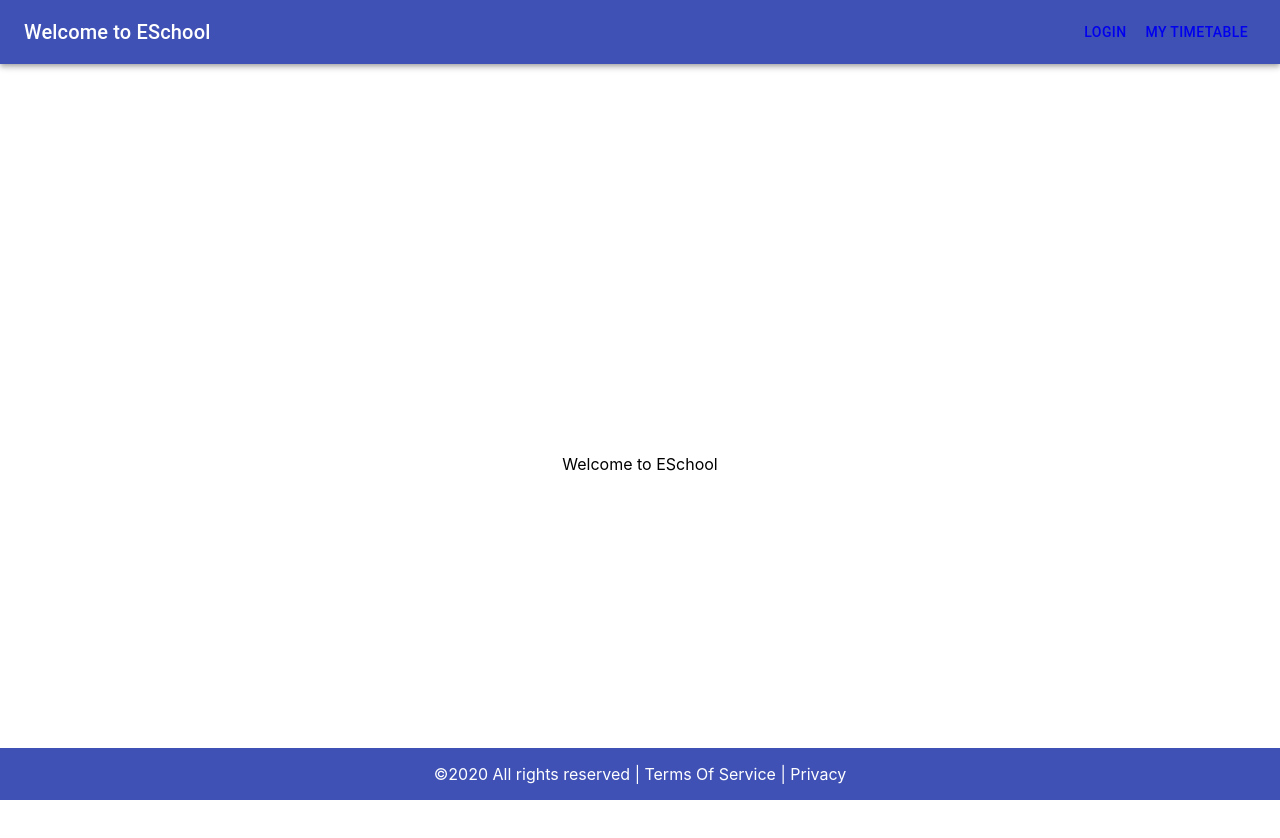
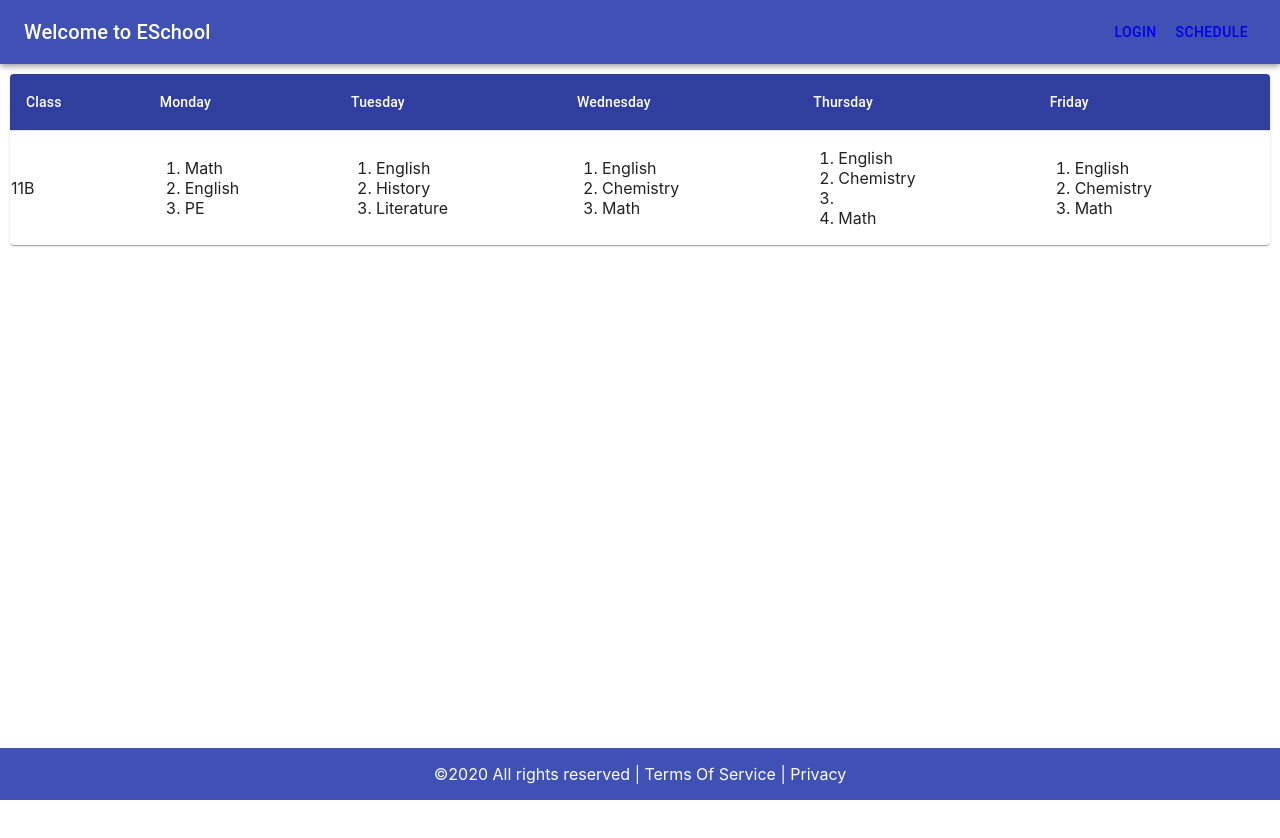
Before and after one commit to NickUkraine24/e_school, a React (Create React App) app: page /Schedule in a window 1280 px wide. Shown: the top 838 px of the page. After the commit the page ends 800 px from the top, so only its background shows below. Built offline with nearby package versions, Linux system fonts and the light colour scheme.

Commit message:
added reccomendations and styled schedule table

```diff
--- a/src/components/App/App.js
+++ b/src/components/App/App.js
@@ -9,15 +9,15 @@ import Login from '../Login';
 import Header from '../Header/Header';
 import Footer from '../Footer/Footer';
 import Main from '../Main';
-import TimeTable from '../TimeTable';
+import Schedule from '../Schedule';
 
 const App = () => {
   return (
     <Router>
       <Header/>
       <Switch>
-        <Route path="/timetable">
-         <TimeTable />
+        <Route path="/Schedule">
+         <Schedule />
         </Route>
         <Route path="/auth">
           <Login />
--- a/src/components/Header/Header.js
+++ b/src/components/Header/Header.js
@@ -18,8 +18,8 @@ const Header = () => {
           <Link to={'/auth'}>
             <Button color="inherit">Login</Button>
           </Link>
-          <Link to={'/timetable'}>
-            <Button color="inherit">My timetable</Button>
+          <Link to={'/schedule'}>
+            <Button color="inherit">Schedule</Button>
           </Link>
         </Toolbar>
       </AppBar>
--- /dev/null
+++ b/src/components/Schedule/Schedule.css
@@ -0,0 +1,6 @@
+.schedule div {
+    width: auto;
+    margin-top: 10px;
+    margin-left: 10px;
+    margin-right: 10px;
+}
--- /dev/null
+++ b/src/components/Schedule/Schedule.js
@@ -0,0 +1,68 @@
+import React from 'react';
+import Table from '@material-ui/core/Table';
+import TableBody from '@material-ui/core/TableBody';
+import TableContainer from '@material-ui/core/TableContainer';
+import TableHead from '@material-ui/core/TableHead';
+import TableRow from '@material-ui/core/TableRow';
+import Paper from '@material-ui/core/Paper';
+import {useStyles, StyledTableCell} from './styles';
+import './Schedule.css';
+
+const TimeTable = () => {
+  const classes = useStyles();
+  const timetable=[
+    {
+      "id":1,
+      "form":"11B",
+      "Monday":["Math", "English", "PE"],
+      "Tuesday":["English", "History", "Literature"],
+      "Wednesday":["English", "Chemistry", "Math"],
+      "Thursday":["English", "Chemistry", "",  "Math"],
+      "Friday":["English", "Chemistry", "Math"]
+    }
+  ]
+
+  const getSubjects = (days) => {
+    return (<ol>
+      {days.map((day, key) => (
+          <li key={key}>{day}</li>
+      ))}
+      </ol>);
+  }
+
+  const renderTimetable = (timetable, index) => {
+    return (
+      <tr key={index}>
+
+        {Object.keys(timetable).map(key => {
+          if(key  === 'form') return <td key={key}>{timetable[key]}</td>
+
+          else if(key !=='id') return <td key={key}> {getSubjects(timetable[key], key)}</td>
+        })}
+      </tr>
+    );
+  }
+
+  return (
+    <div className="schedule">
+      <TableContainer component={Paper}>
+        <Table className={classes.table} aria-label="customized table">
+          <TableHead>
+            <TableRow>
+              <StyledTableCell>Class</StyledTableCell>
+              <StyledTableCell>Monday</StyledTableCell>
+              <StyledTableCell>Tuesday</StyledTableCell>
+              <StyledTableCell>Wednesday</StyledTableCell>
+              <StyledTableCell>Thursday</StyledTableCell>
+              <StyledTableCell>Friday</StyledTableCell>
+            </TableRow>
+          </TableHead>
+          <TableBody>
+              {timetable.map(renderTimetable)}
+          </TableBody>
+        </Table>
+      </TableContainer>
+    </div>
+  );
+}
+export default TimeTable;
--- /dev/null
+++ b/src/components/Schedule/index.js
@@ -0,0 +1,3 @@
+import Schedule from './Schedule'
+
+export default Schedule
--- /dev/null
+++ b/src/components/Schedule/styles.js
@@ -0,0 +1,18 @@
+import { withStyles, makeStyles } from '@material-ui/core/styles';
+import TableCell from '@material-ui/core/TableCell';
+
+export const StyledTableCell = withStyles((theme) => ({
+    head: {
+      backgroundColor: theme.palette.primary.dark,
+      color: theme.palette.common.white,
+    },
+    body: {
+      fontSize: 14,
+    },
+  }))(TableCell);
+
+export const useStyles = makeStyles({
+    table: {
+      minWidth: 500,
+    },
+  });
--- a/src/components/TimeTable/TimeTable.js
+++ /dev/null
@@ -1,83 +0,0 @@
-import React from 'react';
-import { withStyles, makeStyles } from '@material-ui/core/styles';
-import Table from '@material-ui/core/Table';
-import TableBody from '@material-ui/core/TableBody';
-import TableCell from '@material-ui/core/TableCell';
-import TableContainer from '@material-ui/core/TableContainer';
-import TableHead from '@material-ui/core/TableHead';
-import TableRow from '@material-ui/core/TableRow';
-import Paper from '@material-ui/core/Paper';
-
-const StyledTableCell = withStyles((theme) => ({
-  head: {
-    backgroundColor: theme.palette.common.black,
-    color: theme.palette.common.white,
-  },
-  body: {
-    fontSize: 14,
-  },
-}))(TableCell);
-
-
-
-
-const useStyles = makeStyles({
-  table: {
-    minWidth: 700,
-  },
-});
-
-
-const TimeTable = () => {
-  const classes = useStyles();
-  const timetable=[
-    {id:1, Monday:["Math", "English", "PE"], Tuesday:["English", "History", "Literature"], Wednesday:["English", "Chemistry", "Math"], Thursday:["English", "Chemistry", "Math"], Friday:["English", "Chemistry", "Math"]},
-
-    {id:2, monday:["English", "Chemistry", "PE"], tuesday:["Math", "Ukrainian"], wednesday:["English", "Chemistry", "Math"] }
-  ]
-
-  function getSubjects(days)
-  {
-    return (<ol>
-      {days.map((day, key) => (
-          <li key={key}>{day}</li>
-      ))}
-      </ol>);
-  }
-
-  function renderTimetable(timetable, index) {
-    return (
-      <tr key={index}>
-        {/* <td>{timetable.id}</td>
-        <td>{getSubjects(timetable.monday)}</td>
-        <td>{getSubjects(timetable.tuesday)}</td>
-        <td>{getSubjects(timetable.wednesday)}</td> */}
-        {Object.keys(timetable).map(key => {
-          if(key === 'id') return <td key={key}>{timetable[key]}</td>
-          else return <td key={key}> {getSubjects(timetable[key], key)}</td>
-        })}
-      </tr>
-    );
-  }
-
-  return (
-    <TableContainer component={Paper}>
-      <Table className={classes.table} aria-label="customized table">
-        <TableHead>
-          <TableRow>
-            <StyledTableCell>Class</StyledTableCell>
-            <StyledTableCell>Monday</StyledTableCell>
-            <StyledTableCell>Tuesday</StyledTableCell>
-            <StyledTableCell>Wednesday</StyledTableCell>
-            <StyledTableCell>Thursday</StyledTableCell>
-            <StyledTableCell>Friday</StyledTableCell>
-          </TableRow>
-        </TableHead>
-        <TableBody>
-            {timetable.map(renderTimetable)}
-        </TableBody>
-      </Table>
-    </TableContainer>
-  );
-}
-export default TimeTable;
--- a/src/components/TimeTable/index.js
+++ /dev/null
@@ -1,3 +0,0 @@
-import TimeTable from './TimeTable'
-
-export default TimeTable
```
